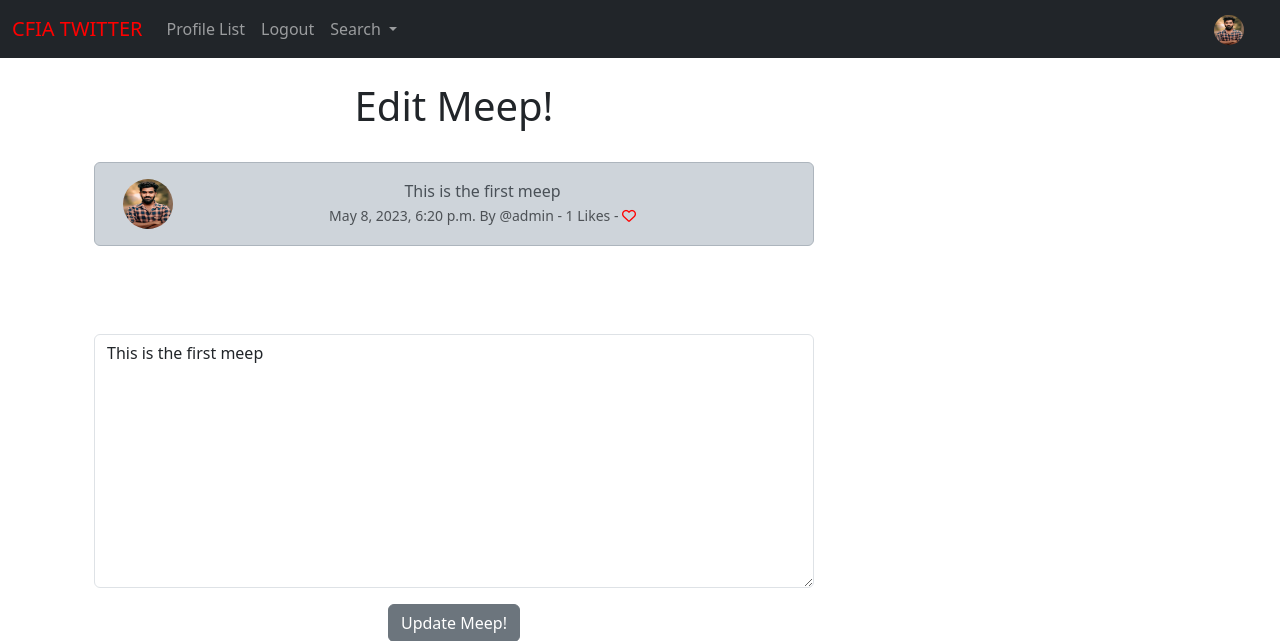
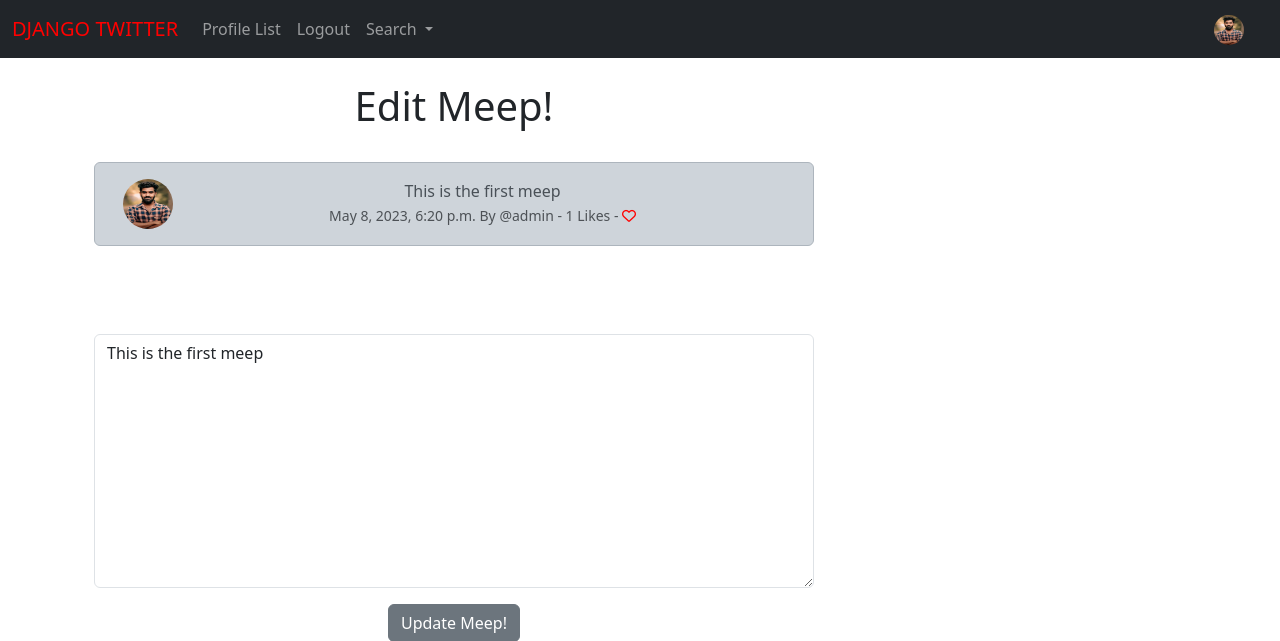
Before and after one commit to LargeKowalski888/django-twitter, a Django app: page /edit_meep/1 in a window 1280 px wide. Shown: the top 641 px of the page. Run offline with Django 3.2, Linux system fonts and the light colour scheme; a user stored in the database is signed in; data comes from the database, SQL or seed files in the repository; both versions use the stored data as it was after the commit; some libraries are stand-ins or nearby versions.

Commit message:
Added new users and stuff

```diff
--- a/musker/templates/navbar.html
+++ b/musker/templates/navbar.html
@@ -2,7 +2,7 @@
 
 <nav class="navbar navbar-expand-lg navbar-dark bg-dark">
   <div class="container-fluid">
-    <a style="color:red;" class="navbar-brand" href="{% url 'home' %}">CFIA TWITTER</a>
+    <a style="color:red;" class="navbar-brand" href="{% url 'home' %}">DJANGO TWITTER</a>
     <button class="navbar-toggler" type="button" data-bs-toggle="collapse" data-bs-target="#navbarSupportedContent" aria-controls="navbarSupportedContent" aria-expanded="false" aria-label="Toggle navigation">
       <span class="navbar-toggler-icon"></span>
     </button>
```
Also changed, not shown: db.sqlite3, media/images/download.jpg (added).
